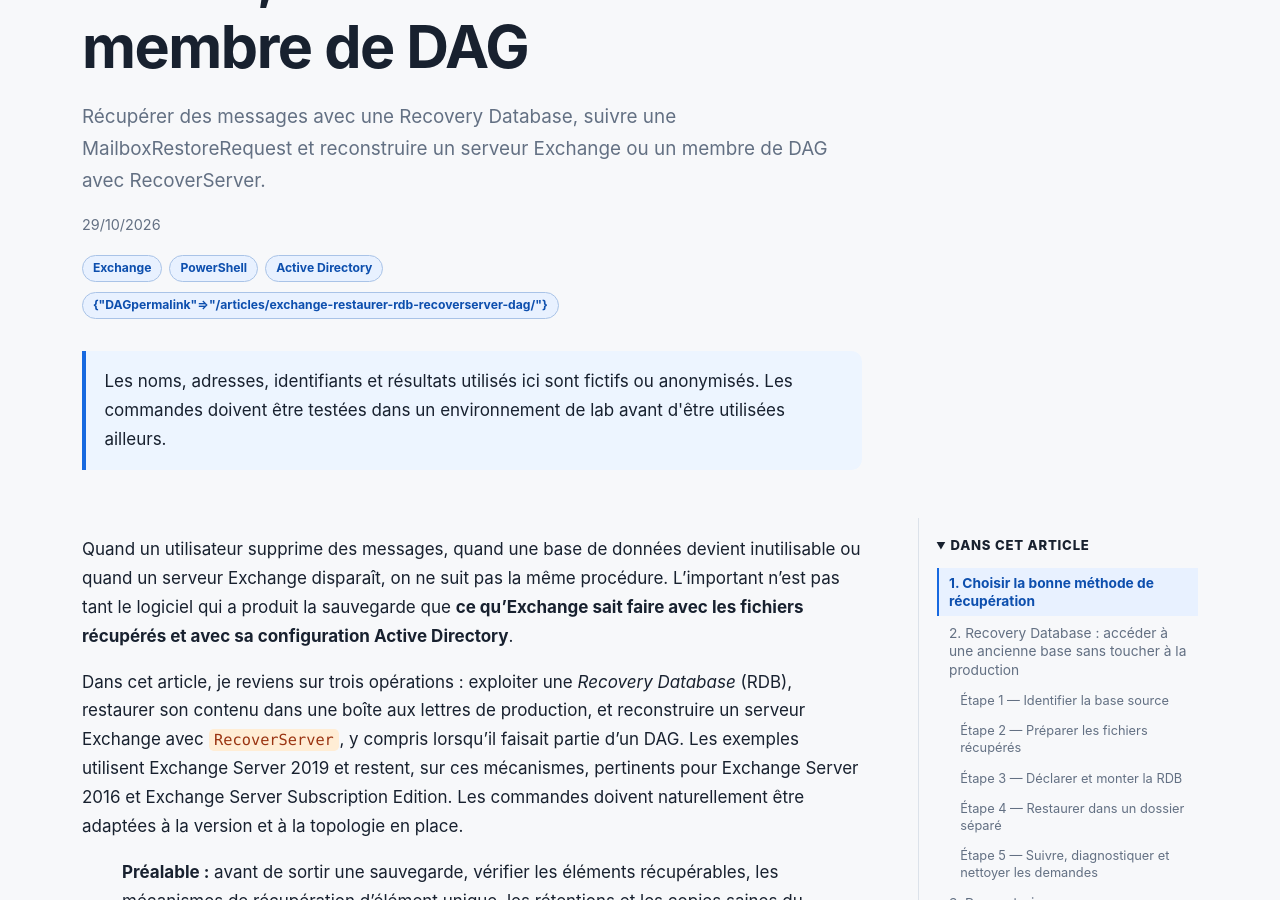
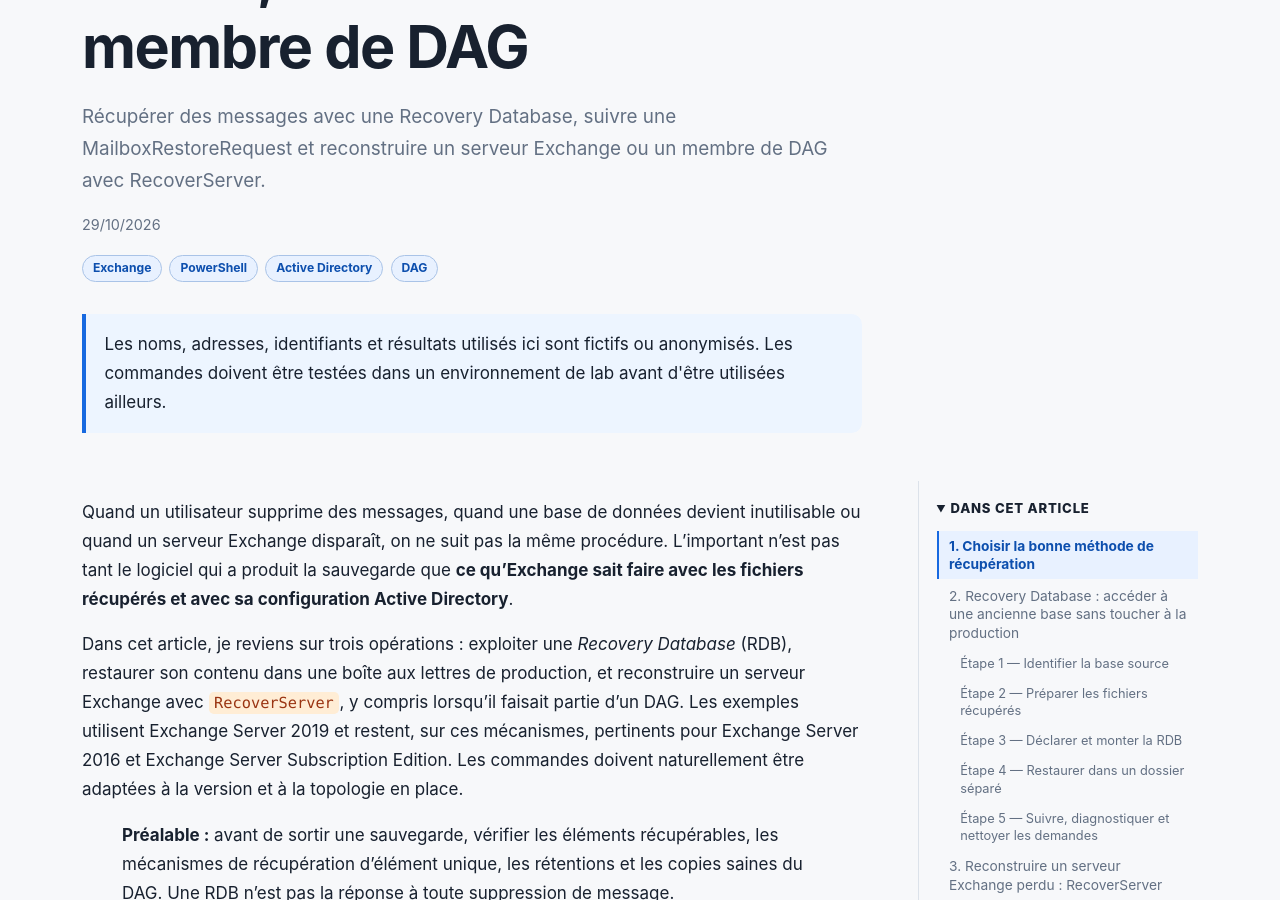
Before and after one commit to Coubiac/coubiac.github.io, a Jekyll site: the page built from _posts/2026-10-29-exchange-restaurer-rdb-recoverserver-membre-dag.md, in a window 1280 px wide and 900 px high, scrolled down 376 px. Built offline with Jekyll 4.4.1, drawn with Linux system fonts in a browser that asks for light colours; some of the changed lines change nothing that is shown.

Commit message:
fix: séparer correctement les tags YAML des propriétés

```diff
--- a/_posts/2026-10-29-exchange-restaurer-rdb-recoverserver-membre-dag.md
+++ b/_posts/2026-10-29-exchange-restaurer-rdb-recoverserver-membre-dag.md
@@ -7,7 +7,8 @@
   - Exchange
   - PowerShell
   - Active Directory
-  - DAGpermalink: /articles/exchange-restaurer-rdb-recoverserver-dag/
+  - DAG
+permalink: /articles/exchange-restaurer-rdb-recoverserver-dag/
 ---
 
 
```
